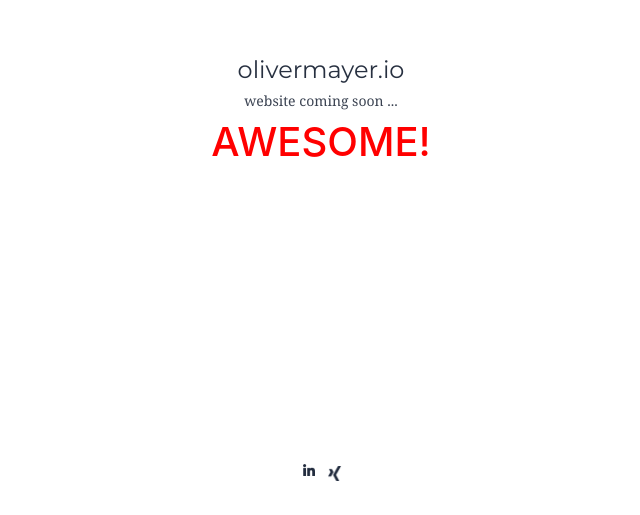
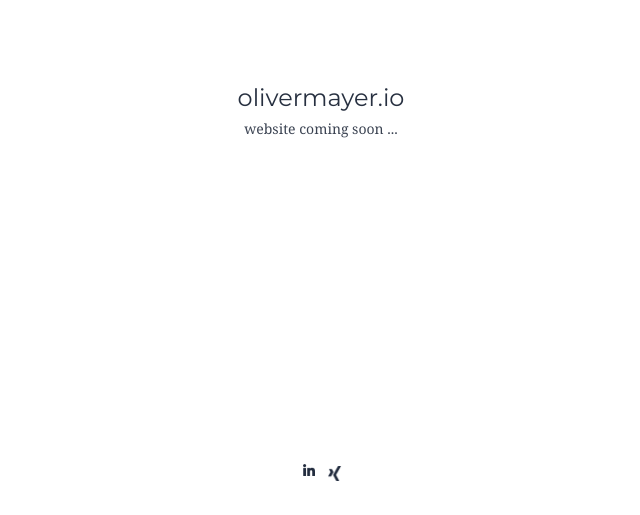
Before and after one commit to jadsanders/olivermayer.io, a plain HTML site: page index.html in a window 1280 px wide. Shown: the part 285-800 px from the top of the page, without its empty margins (319-959 px from the left). Drawn offline with nearby package versions, Linux system fonts and the light colour scheme.

Commit message:
Second commit

```diff
--- a/index.html
+++ b/index.html
@@ -21,8 +21,6 @@
 	<div style="text-align:center;">
 		<h4>olivermayer.io</h4>
 		<h6>website coming soon ...</h6>
-
-		<h1 style="color:red">AWESOME!</h1>
 	</div>
 </div>
 
```
